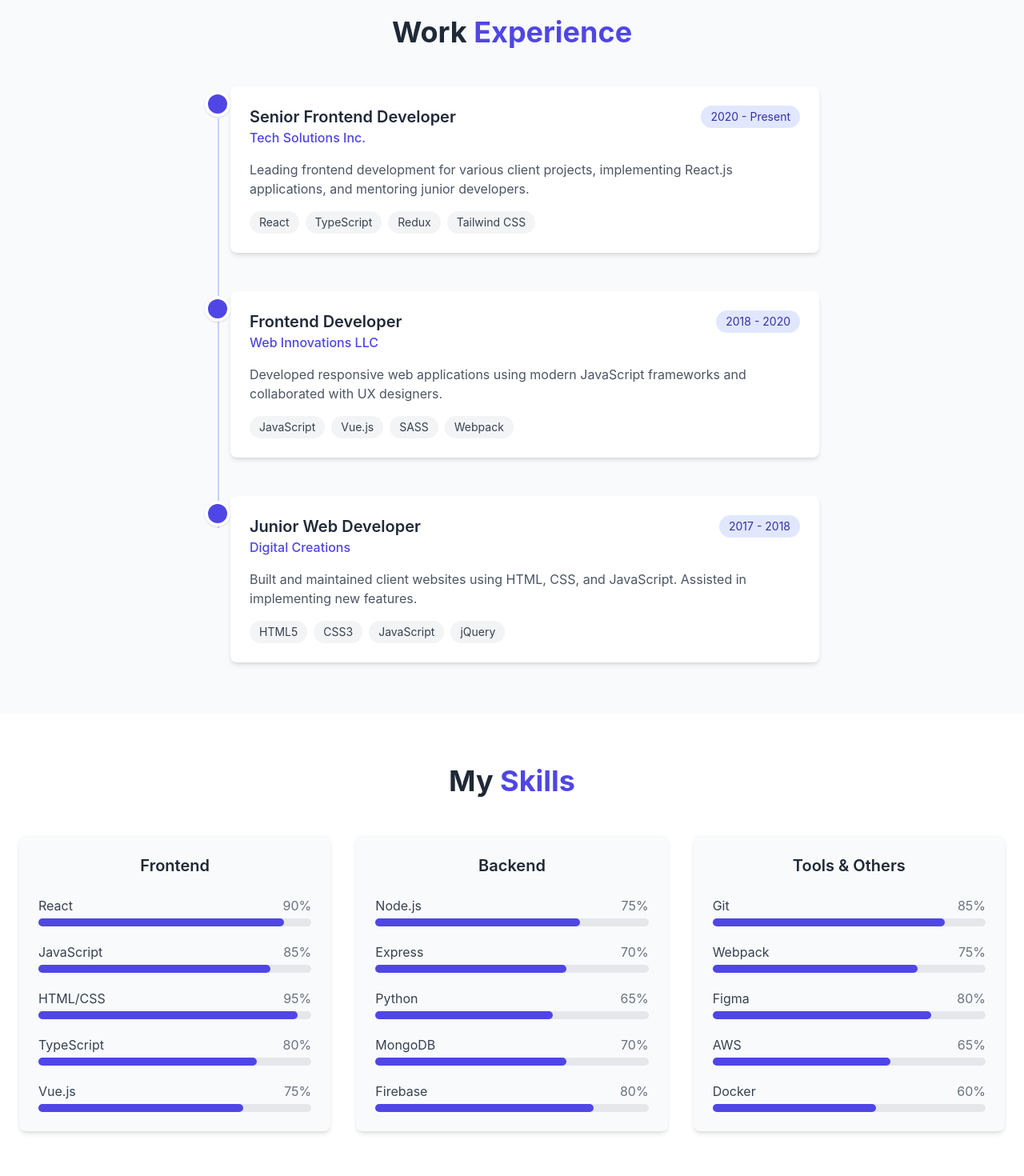
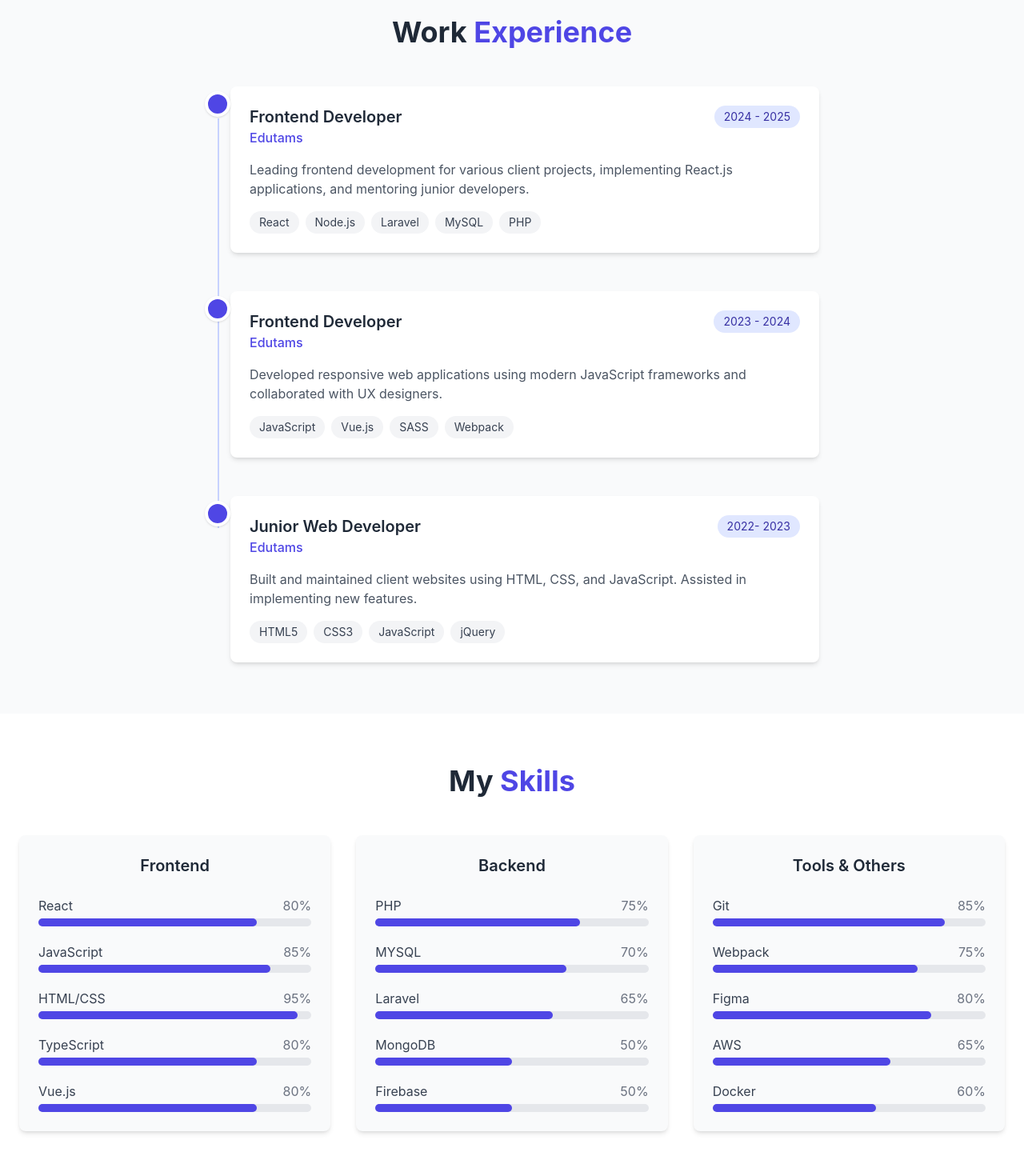
Before and after one commit to Adaramaja-seyi/My-Portfolio-React, a React (Create React App) app: page / in a window 1280 px wide. Shown: the part 1380-2850 px from the top of the page at 80% size. Built offline with nearby package versions, Linux system fonts and the light colour scheme.

Commit message:
updating

```diff
--- a/src/components/Experience.jsx
+++ b/src/components/Experience.jsx
@@ -4,27 +4,29 @@ const Experience = () => {
   const experiences = [
     {
       id: 1,
-      role: "Senior Frontend Developer",
-      company: "Tech Solutions Inc.",
-      period: "2020 - Present",
+      role: "Frontend Developer",
+      company: "Edutams",
+      period: "2024 - 2025",
       description:
         "Leading frontend development for various client projects, implementing React.js applications, and mentoring junior developers.",
-      skills: ["React", "TypeScript", "Redux", "Tailwind CSS"],
+      skills: ["React", "Node.js", "Laravel", "MySQL", "PHP"],
     },
+
     {
       id: 2,
       role: "Frontend Developer",
-      company: "Web Innovations LLC",
-      period: "2018 - 2020",
+      company: "Edutams",
+      period: "2023 - 2024",
       description:
         "Developed responsive web applications using modern JavaScript frameworks and collaborated with UX designers.",
       skills: ["JavaScript", "Vue.js", "SASS", "Webpack"],
     },
+
     {
       id: 3,
       role: "Junior Web Developer",
-      company: "Digital Creations",
-      period: "2017 - 2018",
+      company: "Edutams",
+      period: "2022- 2023",
       description:
         "Built and maintained client websites using HTML, CSS, and JavaScript. Assisted in implementing new features.",
       skills: ["HTML5", "CSS3", "JavaScript", "jQuery"],
--- a/src/components/Skills.jsx
+++ b/src/components/Skills.jsx
@@ -5,21 +5,21 @@ const Skills = () => {
     {
       category: "Frontend",
       skills: [
-        { name: "React", level: 90 },
+        { name: "React", level: 80 },
         { name: "JavaScript", level: 85 },
         { name: "HTML/CSS", level: 95 },
         { name: "TypeScript", level: 80 },
-        { name: "Vue.js", level: 75 },
+        { name: "Vue.js", level: 80},
       ],
     },
     {
       category: "Backend",
       skills: [
-        { name: "Node.js", level: 75 },
-        { name: "Express", level: 70 },
-        { name: "Python", level: 65 },
-        { name: "MongoDB", level: 70 },
-        { name: "Firebase", level: 80 },
+        { name: "PHP", level: 75 },
+        { name: "MYSQL", level: 70 },
+        { name: "Laravel", level: 65 },
+        { name: "MongoDB", level: 50 },
+        { name: "Firebase", level: 50 },
       ],
     },
     {
--- a/src/data/projects.js
+++ b/src/data/projects.js
@@ -5,8 +5,8 @@ export const projectsData = [
         description: "A full-featured e-commerce website with product filtering, cart functionality, and secure checkout.",
         image: "https://images.unsplash.com/photo-1556742049-0cfed4f6a45d?ixlib=rb-1.2.1&auto=format&fit=crop&w=800&q=80",
         technologies: ["React", "Node.js", "MongoDB", "Stripe"],
-        liveLink: "#",
-        githubLink: "#"
+        liveLink: "https://product-list-cart-main.vercel.app/",
+        githubLink: "https://github.com/Adaramaja-seyi/product-list-cart-main.git"
     },
     {
         id: 2,
@@ -23,17 +23,17 @@ export const projectsData = [
         description: "A responsive weather application that displays current and forecasted weather for any location.",
         image: "https://images.unsplash.com/photo-1504608524841-42fe6f032b4b?ixlib=rb-1.2.1&auto=format&fit=crop&w=800&q=80",
         technologies: ["JavaScript", "OpenWeather API", "CSS3", "HTML5"],
-        liveLink: "#",
-        githubLink: "#"
+        liveLink: "https://space-tourism-vue-seven.vercel.app/",
+        githubLink: "https://github.com/Adaramaja-seyi/space-tourism-vue.git"
     },
     {
         id: 4,
-        title: "Social Media Dashboard",
+        title: "Blog Website",
         description: "A analytics dashboard for social media management with data visualization and reporting features.",
         image: "https://images.unsplash.com/photo-1611605698335-8b1569810432?ixlib=rb-1.2.1&auto=format&fit=crop&w=800&q=80",
-        technologies: ["React", "Chart.js", "Express", "MySQL"],
+        technologies: ["vue.js", "Chart.js", "Laravel", "MySQL", "RestFul Api"],
         liveLink: "#",
-        githubLink: "#"
+        githubLink: "https://github.com/Adaramaja-seyi/new-blog-project.git"
     },
     {
         id: 5,
```
